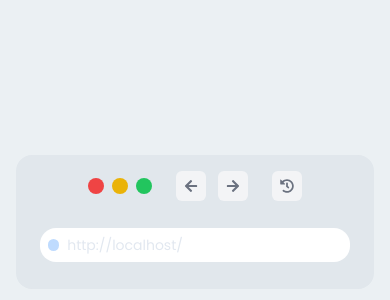
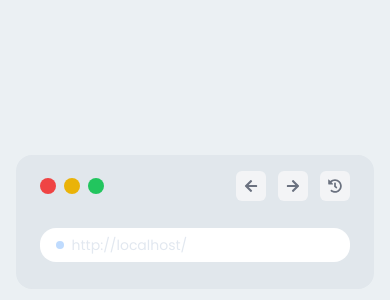
Before and after one commit to diego-luciano/url-shortener, a Next.js app: page / in a window 390 px wide. Shown: the part 200-500 px from the top of the page. Built offline with nearby package versions, Linux system fonts and the light colour scheme.

Commit message:
Ui responsive fixes to shortener component

```diff
--- a/src/components/Shortener.tsx
+++ b/src/components/Shortener.tsx
@@ -1,5 +1,5 @@
 import React, { useEffect, useState } from 'react'
-import { FaArrowLeft, FaArrowRight, FaHistory, FaSearch } from 'react-icons/fa';
+import { FaArrowLeft, FaArrowRight, FaHistory, FaSpinner, FaEraser } from 'react-icons/fa';
 
 const Shortener = () => {
     const [origin, setOrigin] = useState('');
@@ -10,7 +10,7 @@ const Shortener = () => {
 
     return (
         <div style={{ background: '#E1E7EC' }} className='w-full h-auto px-6 py-4 flex flex-col space-y-4 items-center rounded-2xl lg:flex-row lg:h-14 lg:space-y-0'>
-            <div className='w-full h-auto flex items-center justify-center lg:w-2/12'>
+            <div className='w-full h-auto flex items-center justify-between lg:w-2/12 lg:justify-center'>
                 <div className='w-auto h-full flex items-center space-x-2'>
                     <div className='w-4 h-4 rounded-full bg-red-500'></div>
                     <div className='w-4 h-4 rounded-full bg-yellow-500'></div>
@@ -19,18 +19,17 @@ const Shortener = () => {
                 <div className='w-auto h-full ml-6 flex items-center space-x-3'>
                     <FaArrowLeft className='p-2 text-3xl rounded-md text-gray-500 bg-gray-100' />
                     <FaArrowRight className='p-2 text-3xl rounded-md text-gray-500 bg-gray-100' />
-                </div>
-                <div className='w-auto h-full ml-6 flex items-center'>
                     <FaHistory className='p-2 text-3xl rounded-md text-gray-500 bg-gray-100' />
                 </div>
             </div>
             <div className='w-full h-14 flex items-center lg:w-9/12'>
-                <div className='w-full h-3/5 px-2 flex items-center space-x-2 rounded-2xl bg-white'>
-                    <div className='w-3 h-3 rounded-full bg-blue-200'></div>
+                <div className='w-full h-3/5 px-4 flex items-center space-x-2 rounded-2xl bg-white'>
+                    <div className='w-2 h-2 rounded-full bg-blue-200'></div>
                     <input
                         placeholder={origin}
                         type="text"
-                        className="w-full h-full text-sm bg-transparent placeholder-slate-200" />
+                        className="w-full h-full mr-2 text-sm bg-transparent placeholder-slate-200" />
+                    <FaSpinner className='hidden p-2 text-4xl rounded-md text-gray-800 animate-spin' />
                 </div>
             </div>
         </div>
```
